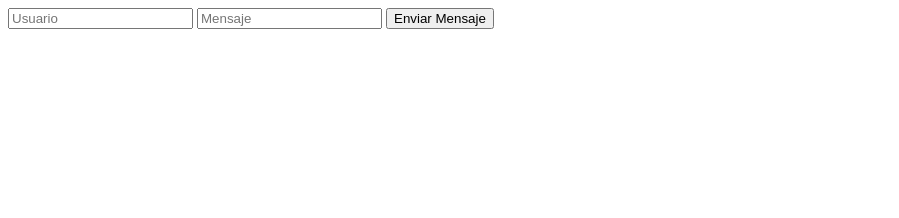
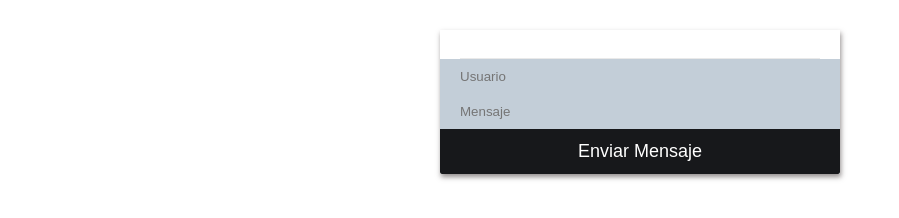
Before and after one commit to PalomoRodriguezHectorLenin/ChatSocket.io, a website: page public/index.html in a window 1280 px wide. Shown: the whole page, without its empty margins (0-899 px from the left). Drawn offline with nearby package versions, Linux system fonts and the light colour scheme; no server answers.

Commit message:
CorreccionesYCSS

```diff
--- a/app.js
+++ b/app.js
@@ -3,7 +3,7 @@ const express = require('express');
 const app = express();
 var server = require('http').createServer(app);
 
-app.set(port, process.env.PORT || 3000);
+app.set('port', process.env.PORT || 3000);
 
 app.use(express.static(path.join(__dirname, 'public')));
 
@@ -18,7 +18,7 @@ io.on('connection', (socket)=>{
     console.log('nueva conexion', socket.id);
 
     socket.on('chat:message', (data)=>{
-        io.socket.emit('chat:message', data);
+        io.sockets.emit('chat:message', data);
     });
     socket.on('chat:typing', (data)=>{
         socket.broadcast.emit('chat:typing', data);
--- a/package.json
+++ b/package.json
@@ -21,5 +21,8 @@
     "url": "https://github.com/PalomoRodriguezHectorLenin/ChatSocket.io/issues"
   },
   "homepage": "https://github.com/PalomoRodriguezHectorLenin/ChatSocket.io#readme",
-  "description": ""
+  "description": "",
+  "devDependencies": {
+    "nodemon": "^2.0.20"
+  }
 }
--- /dev/null
+++ b/public/css/style.css
@@ -0,0 +1,48 @@
+#chat-container{
+	max-width: 400px;
+	margin: 30px auto;
+	border: lpx solid rgb(221, 221, 221);
+	box-shadow: 1px 3px 5px rgba(40, 30, 30, 0.5);
+}
+
+#chat-window{
+	padding: 14px 0;
+	margin: 0 20px;
+	border-bottom: 1px solid #e9e9e9;
+	color: #555
+}
+
+#output p {
+	color: #aaa;
+	padding: 14px 0;
+	margin: 0 20px;
+}
+
+#actions p{
+	padding: 14px 0;
+	margin: 0 20px;
+	border-bottom: 1px solid #e9e9e9;
+	color: #555;
+}
+
+input{
+	padding: 10px 20px;
+	box-sizing: border-box;
+	border: 0;
+	background: #eee;
+	display: block;
+	border: 0;
+	background: rgb(195, 206, 216);
+	display: block;
+	width: 100%;
+}
+
+.boton1{
+	background: #17181b;
+	color: #fff;
+	font-size: 18px;
+	border: 0;
+	padding: 12px 0;
+	width: 100%;
+	border-radius: 0 0 2px 2px;
+}
--- a/public/index.html
+++ b/public/index.html
@@ -5,6 +5,7 @@
     <meta http-equiv="X-UA-Compatible" content="IE=edge">
     <meta name="viewport" content="width=device-width, initial-scale=1.0">
     <title>Chat</title>
+    <link rel="stylesheet" href="./css/style.css">
 </head>
 <body>
     <div id="chat-container">
--- a/public/js/logica.js
+++ b/public/js/logica.js
@@ -1,6 +1,6 @@
-var socket = io('');
+var socket = io('http://localhost:3000/');
 
-let message = document.getElementById('messege');
+let message = document.getElementById('message');
 let username = document.getElementById('username');
 let btn = document.getElementById('send');
 let output = document.getElementById('output');
@@ -14,7 +14,7 @@ btn.addEventListener('click', function(){
 });
 
 message.addEventListener('keypress', function(){
-    socket.emit('chat:typing', username.value);
+	socket.emit('chat:typing', username.value);
 });
 
 socket.on('chat:message', function(data){
```
Also changed, not shown: 1 other file.
